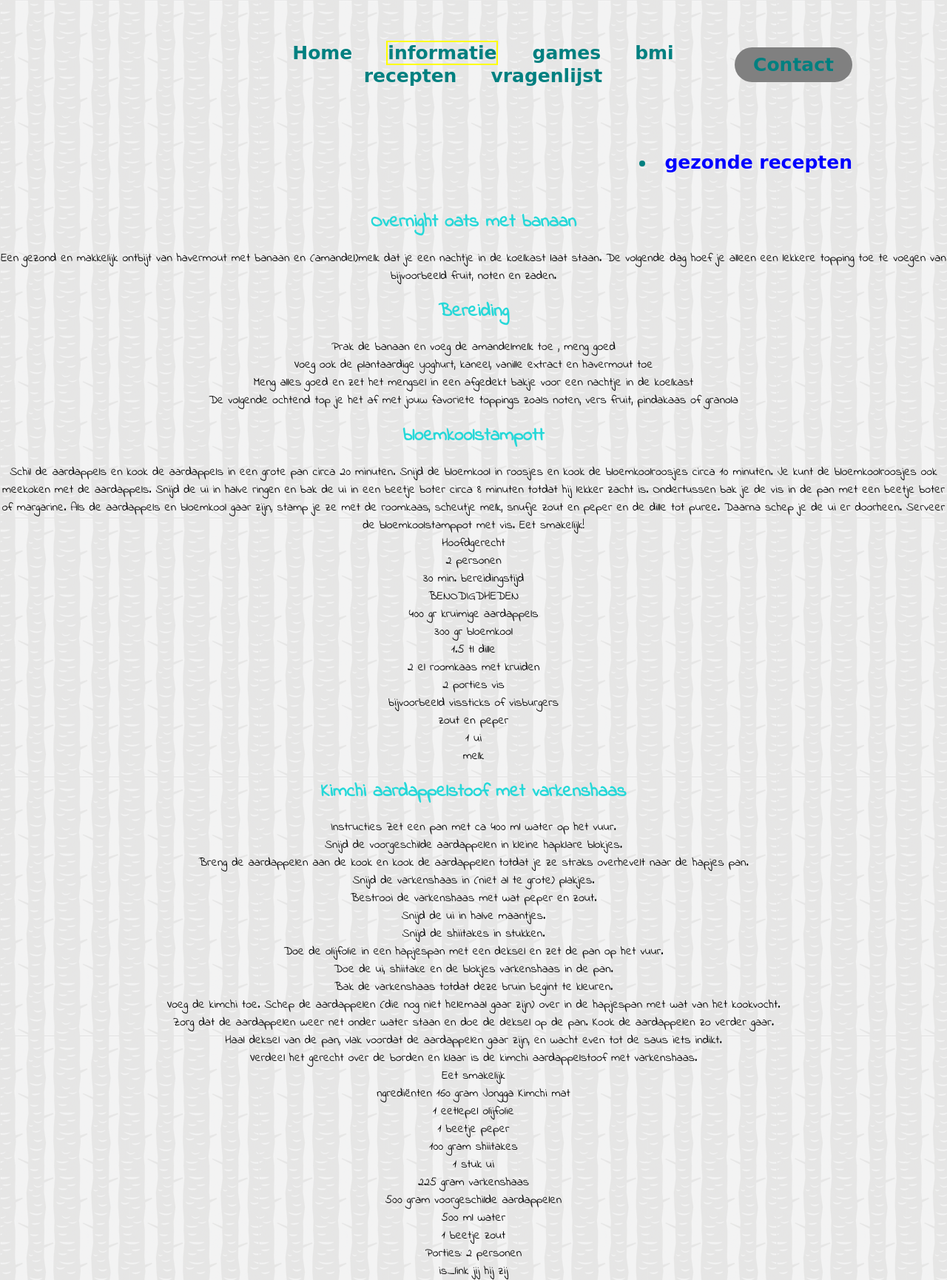
After one commit to TDekkerDev/gezond-eten, a PHP site: page /php/recepten.php in a window 1280 px wide. The commit adds this page. Shown: the whole page at 74% size. Run offline with PHP 8.4, Linux system fonts and the light colour scheme.

```diff
--- a/css/bmi.css
+++ b/css/bmi.css
@@ -22,12 +22,12 @@ h2{
     left: 50%;
     transform: translate(-50%, -50%);
 }
-form .section1, .section2{
+form .section1, .section2, .section3{
     color: rgb(58, 27, 233);
     font-size: 22px;
     margin-top: 10px;
 }
-form .section1 input, .section2 input{
+form .section1 input, .section2 input, .section3 input{
     width: 200px;
     border: 1px solid rgb(22, 214, 83);
     outline: none;
--- a/css/style.css
+++ b/css/style.css
@@ -1,54 +0,0 @@
-body{
-    margin:0;
-    padding:0;
-    background-color: mediumturquoise;
-}h2{
-    color:teal;
-    text-align: center;
-line-height: 25px;
-
-}
-
-.wrapper{
-    width:500px;
-    height: 300px;
-     background-color: white;
-padding:30px;
-border-radius: 10px;
-  position:absolute;
-  top:50%;
-  left:50%;
-transform: translate(-50% ,-50%)
-
-
-}
-
-form .section1 input ,.section2 input{
-width: 200px;
-color:gray;
-padding:8px;
-outline:none;
-border: 1px solid teal;
-border-radius: 5px;
-font-size: 15px;
-}
-
-form .submit input{
-    font-size: 17px;
-    color:black;
-    margin-top: 10px;
-    margin: bottom 20px;
-    padding: 8px 15px;
-    border-radius:5px;
-
-}
-
-form .submit input:hover{
-    background-color: teal;
-    color:black;
-}
-
-span{
-    color:red;
-    font-size: 17px;
-}
--- a/php/navbar.php
+++ b/php/navbar.php
@@ -5,7 +5,7 @@
         <li><a href="informatie.php" class="<?php if ($page == "informatie") echo "active"; ?>">informatie</a></li>
         <li><a href="game.php" class="<?php if ($page == "games") echo "active"; ?>">games</a></li>
         <li><a href="bmi.php" class="<?php if ($page == "bmi") echo "active"; ?>">bmi</a></li>
-        <li><a href="#" class="<?php if ($page == "recepten") echo "active"; ?>">recepten</a></li>
+        <li><a href="recepten.php" class="<?php if ($page == "recepten") echo "active"; ?>">recepten</a></li>
         <li><a href="vragg.php" class="<?php if ($page == "vragenlijst") echo "active"; ?>">vragenlijst</a></li>
     </ul>
     <a class="button" href="contact.php" class="<?php if ($page == "contact") echo "active"; ?>"><button>Contact</button></a>
--- /dev/null
+++ b/php/recepten.php
@@ -0,0 +1,129 @@
+<?php
+
+$page = "informatie";
+
+include 'header.php';
+include 'navbar.php';
+
+?>
+<header>
+    <div class="job">
+        <li><a href>gezonde recepten</a></li>
+    </div>
+</header>
+
+<body>
+    <div class="recept">
+
+        <div class="samenvatting">
+
+            <h2>Overnight oats met banaan</h2>
+            <p>
+                Een gezond en makkelijk ontbijt van havermout met banaan en (amandel)melk dat je een nachtje in de
+                koelkast laat staan. De volgende dag hoef je alleen een lekkere topping toe te voegen van bijvoorbeeld
+                fruit, noten en zaden.
+            </p>
+        </div>
+        <div class="bereiding" id="bereiding1">
+            <h2>Bereiding</h2>
+            <p>
+                Prak de banaan en voeg de amandelmelk toe , meng goed <br>
+                Voeg ook de plantaardige yoghurt, kaneel, vanille extract en havermout toe <br>  Meng alles goed en zet
+                het mengsel in een afgedekt bakje voor een nachtje in de koelkast <br>
+                De volgende ochtend top je het af met jouw favoriete toppings zoals noten, vers fruit, pindakaas of
+                granola
+            </div>
+            </p>
+        </div>
+
+    </div>
+
+    <div class="recept">
+        <div class="samenvatting" id="samenvatting2">
+            <h2>bloemkoolstampott</h2>
+            <p>
+                Schil de aardappels en kook de aardappels in een grote pan circa 20 minuten. Snijd de bloemkool in
+                roosjes en kook de bloemkoolroosjes circa 10 minuten. Je kunt de bloemkoolroosjes ook meekoken met
+                de aardappels. Snijd de ui in halve ringen en bak de ui in een beetje boter circa 8 minuten totdat
+                hij lekker zacht is.
+
+                Ondertussen bak je de vis in de pan met een beetje boter of margarine.
+
+                Als de aardappels en bloemkool gaar zijn, stamp je ze met de roomkaas, scheutje melk, snufje zout en
+                peper en de dille tot puree. Daarna schep je de ui er doorheen. Serveer de bloemkoolstamppot met
+                vis.
+
+                Eet smakelijk!
+            </p>
+        </div>
+        <div class="bereiding" id="bereiding2">
+            <p>Hoofdgerecht <br>
+                2 personen <br>
+                30 min. bereidingstijd <br>
+                BENODIGDHEDEN <br>
+                400 gr kruimige aardappels <br>
+                300 gr bloemkool <br>
+                1.5 tl dille <br>
+                2 el roomkaas met kruiden <br>
+                2 porties vis <br>
+                bijvoorbeeld vissticks of visburgers <br>
+                zout en peper <br>
+                1 ui <br>
+                melk <br>
+            </p>
+        </div>
+    </div>
+
+
+    <div class="recept">
+        <div class="samenvatting">
+            <h2>Kimchi aardappelstoof met varkenshaas</h2>
+            <p>
+                Instructies
+                Zet een pan met ca 400 ml water op het vuur. <br>
+                Snijd de voorgeschilde aardappelen in kleine hapklare blokjes. <br>
+                Breng de aardappelen aan de kook en kook de aardappelen totdat je ze straks overhevelt naar de hapjes pan.
+                <br>
+                Snijd de varkenshaas in (niet al te grote) plakjes. <br>
+                Bestrooi de varkenshaas met wat peper en zout. <br>
+                Snijd de ui in halve maantjes. <br>
+                Snijd de shiitakes in stukken. <br>
+                Doe de olijfolie in een hapjespan met een deksel en zet de pan op het vuur.<br>
+                Doe de ui, shiitake en de blokjes varkenshaas in de pan.<br>
+                Bak de varkenshaas totdat deze bruin begint te kleuren.<br>
+                Voeg de kimchi toe.
+                Schep de aardappelen (die nog niet helemaal gaar zijn) over in de hapjespan met wat van het kookvocht.<br>
+                Zorg
+                dat de aardappelen weer net onder water staan en doe de deksel op de pan. Kook de aardappelen zo verder
+                gaar.<br>
+                Haal deksel van de pan, vlak voordat de aardappelen gaar zijn, en wacht even tot de saus iets indikt.<br>
+                Verdeel het gerecht over de borden en klaar is de kimchi aardappelstoof met varkenshaas.<br> Eet smakelijk
+            </p>
+        </div>
+
+        <div class="bereiding" id="bereiding3">
+            <p>
+                ngrediënten
+                160 gram Jongga Kimchi mat <br>
+                1 eetlepel olijfolie  <br>
+                1 beetje peper  <br>
+                100 gram shiitakes  <br>
+                1 stuk ui  <br>
+                225 gram varkenshaas  <br>
+                500 gram voorgeschilde aardappelen  <br>
+                500 ml water  <br>
+                1 beetje zout  <br>
+                Porties:
+                2
+                personen
+            </p>
+        </div>
+    </div>
+
+    <?php include 'footer.php';?>
+
+
+
+    is_link
+    jij
+    hij zij
```
Also changed, not shown: php/bmi.php (+18 -14 lines), php/confirm.php (+8 -2 lines), php/vragg.php (+12 -12 lines), css/recepten.css (added).
